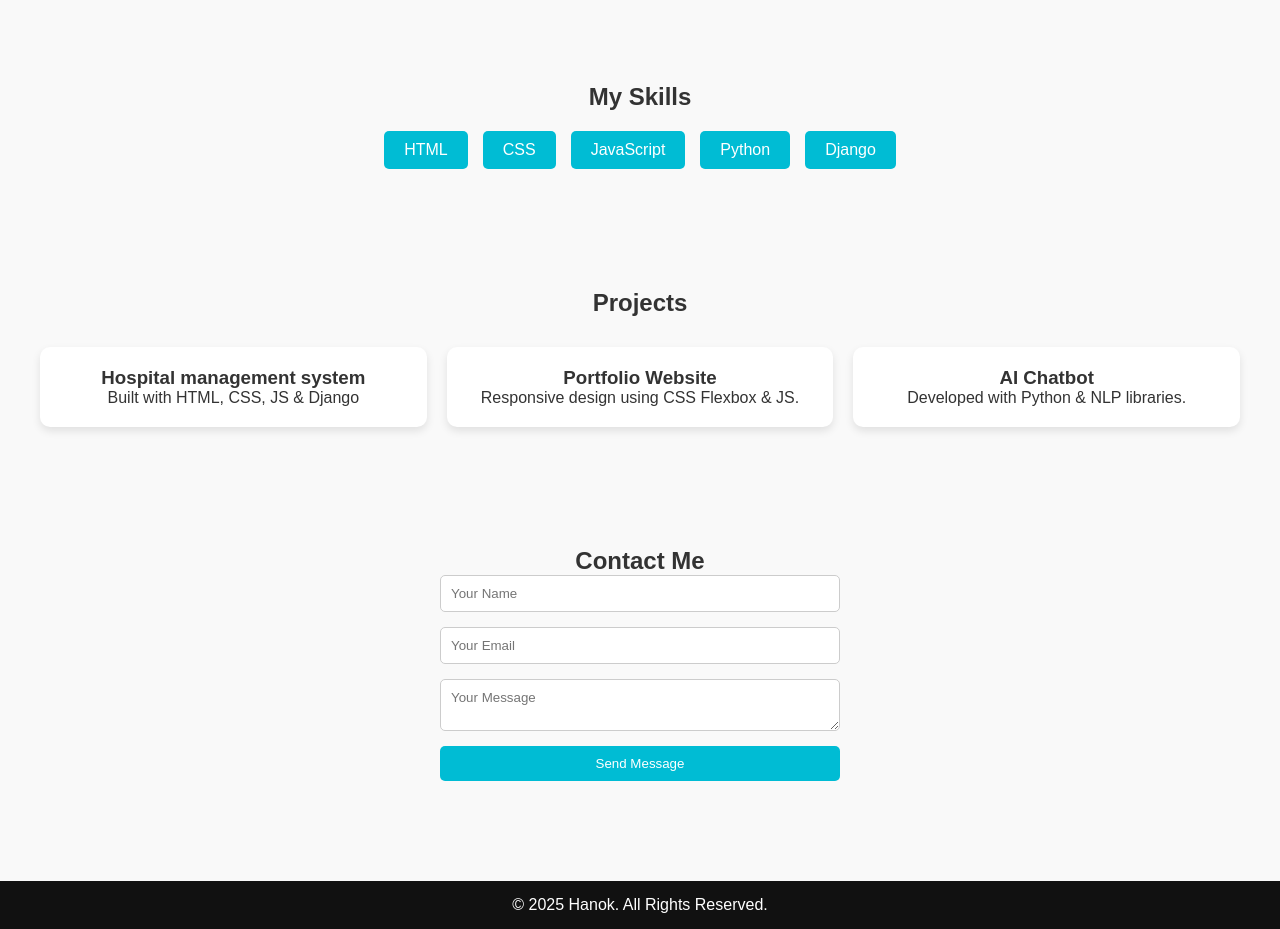
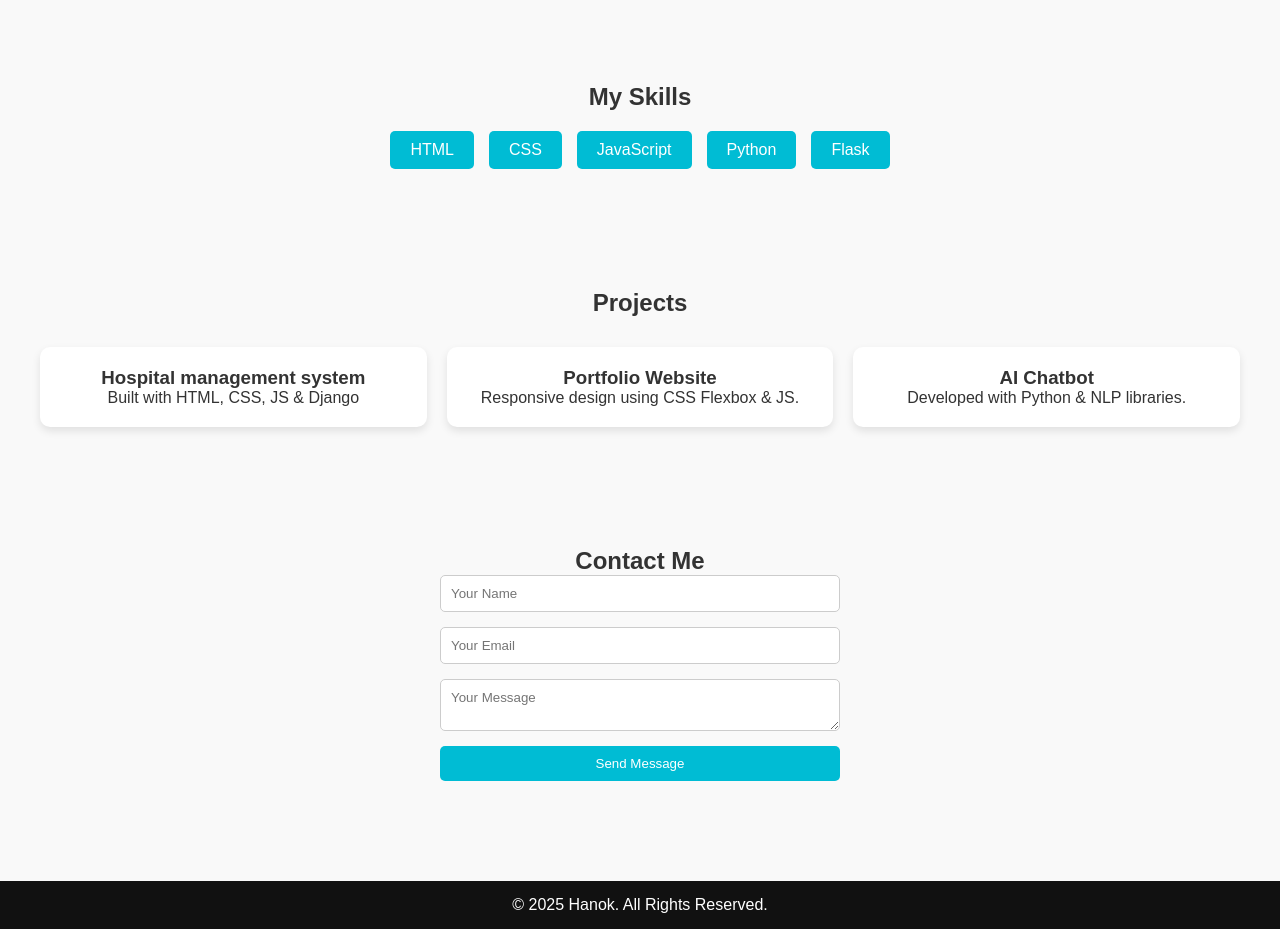
Before and after one commit to hanok7728/My_Portfolio, a plain HTML site: page index.html in a window 1280 px wide. Shown: the part 1100-2029 px from the top of the page. Drawn offline with Linux system fonts and the light colour scheme.

Commit message:
Add Flask to skills section
Updated the skills section to include Flask.

```diff
--- a/index.html
+++ b/index.html
@@ -49,7 +49,7 @@
       <div class="skill">CSS</div>
       <div class="skill">JavaScript</div>
       <div class="skill">Python</div>
-      <div class="skill">Django</div>
+      <div class="skill">Flask</div>
     </div>
   </section>
 
```
